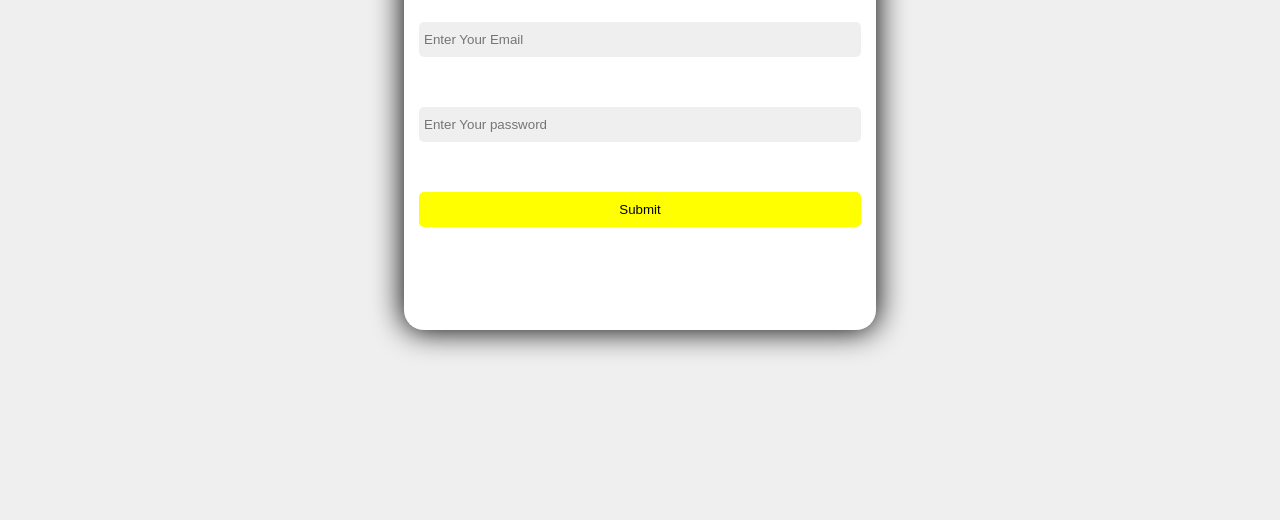
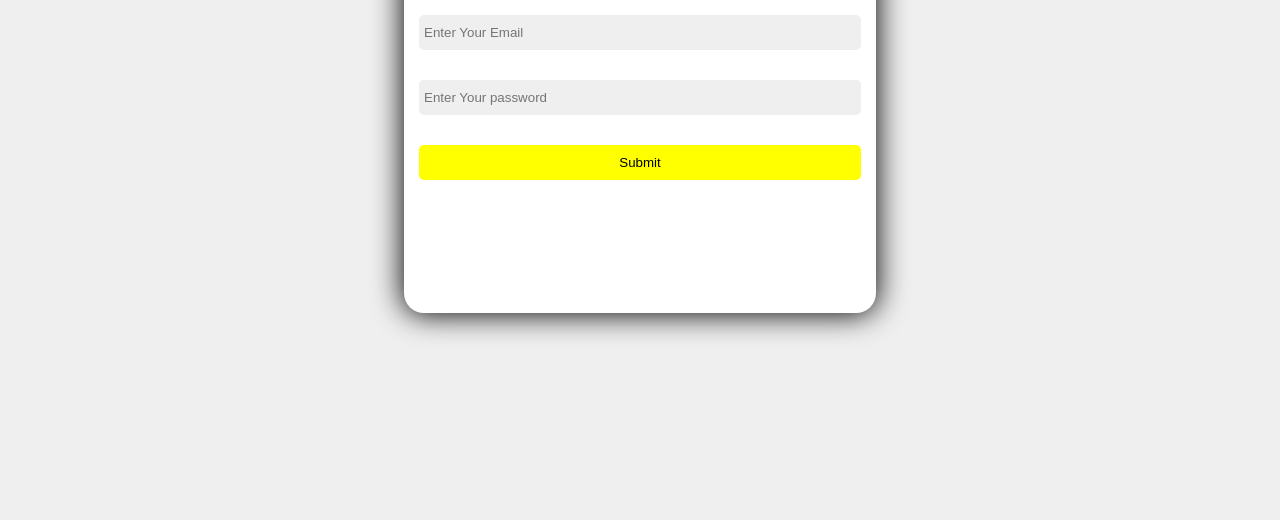
Before and after one commit to Kaish-Tech/matrimonialSite, a plain HTML site: page index.html in a window 1280 px wide. Shown: the part 340-860 px from the top of the page. Drawn offline with Linux system fonts and the light colour scheme.

Commit message:
fixed login page

```diff
--- a/index.css
+++ b/index.css
@@ -142,10 +142,10 @@ font-weight: 700;
     align-items: center;
     box-shadow: 0px 0px 30px 1px #000;
     border-radius: 20px;
-    gap:40px;
-    height: 60%;
+    gap:20px;
+    height: 55%;
     overflow-y: scroll;
-    padding: 20px 10px;
+    padding: 15px 10px;
 }
 
 .loginFormContainer>form>div{
```
